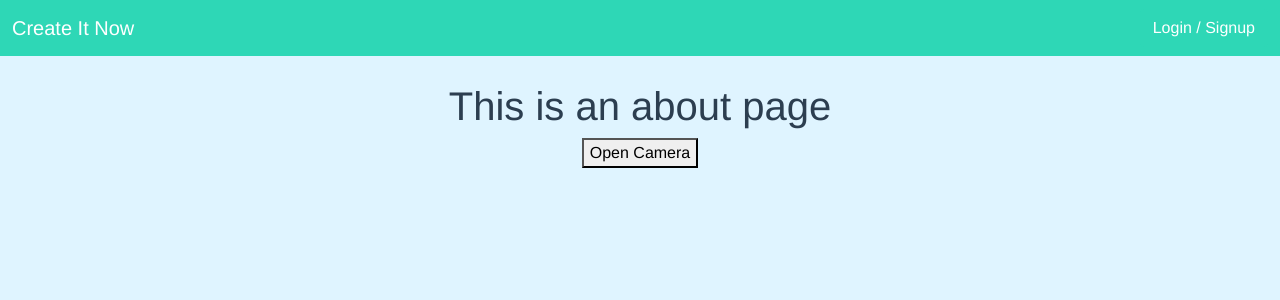
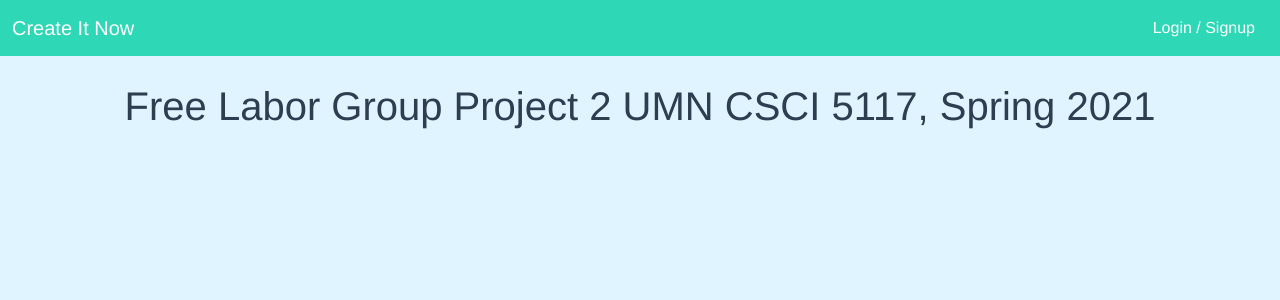
Before and after one commit to WileyBui/Create-It-Now, a Vue app: page /about in a window 1280 px wide. Shown: the top 300 px of the page. Built offline with nearby package versions, Linux system fonts and the light colour scheme; no server answers; what vuefire would draw is missing.

Commit message:
cleaned up old routes and About page

```diff
--- a/src/router/index.js
+++ b/src/router/index.js
@@ -74,14 +74,14 @@ const routes = [
     // which is lazy-loaded when the route is visited.
     component: () => import(/* webpackChunkName: "about" */ '../views/About.vue')
   },
-  {
-    path: '/cameratest',
-    name: 'ModalCamera',
-    // route level code-splitting
-    // this generates a separate chunk (ModalCamera.[hash].js) for this route
-    // which is lazy-loaded when the route is visited.
-    component: () => import(/* webpackChunkName: "modalcamera" */ '../views/ModalCamera.vue')
-  },
+  // {
+  //   path: '/cameratest',
+  //   name: 'ModalCamera',
+  //   // route level code-splitting
+  //   // this generates a separate chunk (ModalCamera.[hash].js) for this route
+  //   // which is lazy-loaded when the route is visited.
+  //   component: () => import(/* webpackChunkName: "modalcamera" */ '../views/ModalCamera.vue')
+  // },
   {
     path: '/filetest',
     name: 'Files',
--- a/src/views/About.vue
+++ b/src/views/About.vue
@@ -1,42 +1,43 @@
 <template>
   <div class="about">
-    <h1>This is an about page</h1>
-    <webCamera :context="context" :user="user" :docId="docId"/>
+    <h1>Free Labor Group Project 2 UMN CSCI 5117, Spring 2021
+    </h1>
+    <!-- <webCamera :context="context" :user="user" :docId="docId"/> -->
 
   </div>
 </template>
 
 <script>
-import webCamera from '@/components/WebCamera.vue'
-import { auth } from "../firebaseConfig.js";
+// import webCamera from '@/components/WebCamera.vue'
+// import { auth } from "../firebaseConfig.js";
 
 
 export default {
   name: "About",
-  data() {
-        return {
-        user: "",
-        context: "to-do-items",
-        docId: "oA9okrZdWZQP2tknuDS9"
-        }
-    },
-  components: {
-    webCamera
-  },
+  // data() {
+  //       return {
+  //       user: "",
+  //       context: "to-do-items",
+  //       docId: "oA9okrZdWZQP2tknuDS9"
+  //       }
+  //   },
+  // components: {
+  //   webCamera
+  // },
   // firestore: function() {
   //   return {
   //     context: db.collection("to-do-items").doc(this.id),
   //     //filelist: db.collection("to-do-items").doc(this.id).filelist
   //     }
   // },
-  beforeCreate: function () {
-    // ask the auth layer to let us know when the user changes.
-    auth.onAuthStateChanged((user) => {
-      if (user) {
-        this.user = user;
-      }
-    });
-  }
+  // beforeCreate: function () {
+  //   // ask the auth layer to let us know when the user changes.
+  //   auth.onAuthStateChanged((user) => {
+  //     if (user) {
+  //       this.user = user;
+  //     }
+  //   });
+  // }
 
 }
 </script>
```
